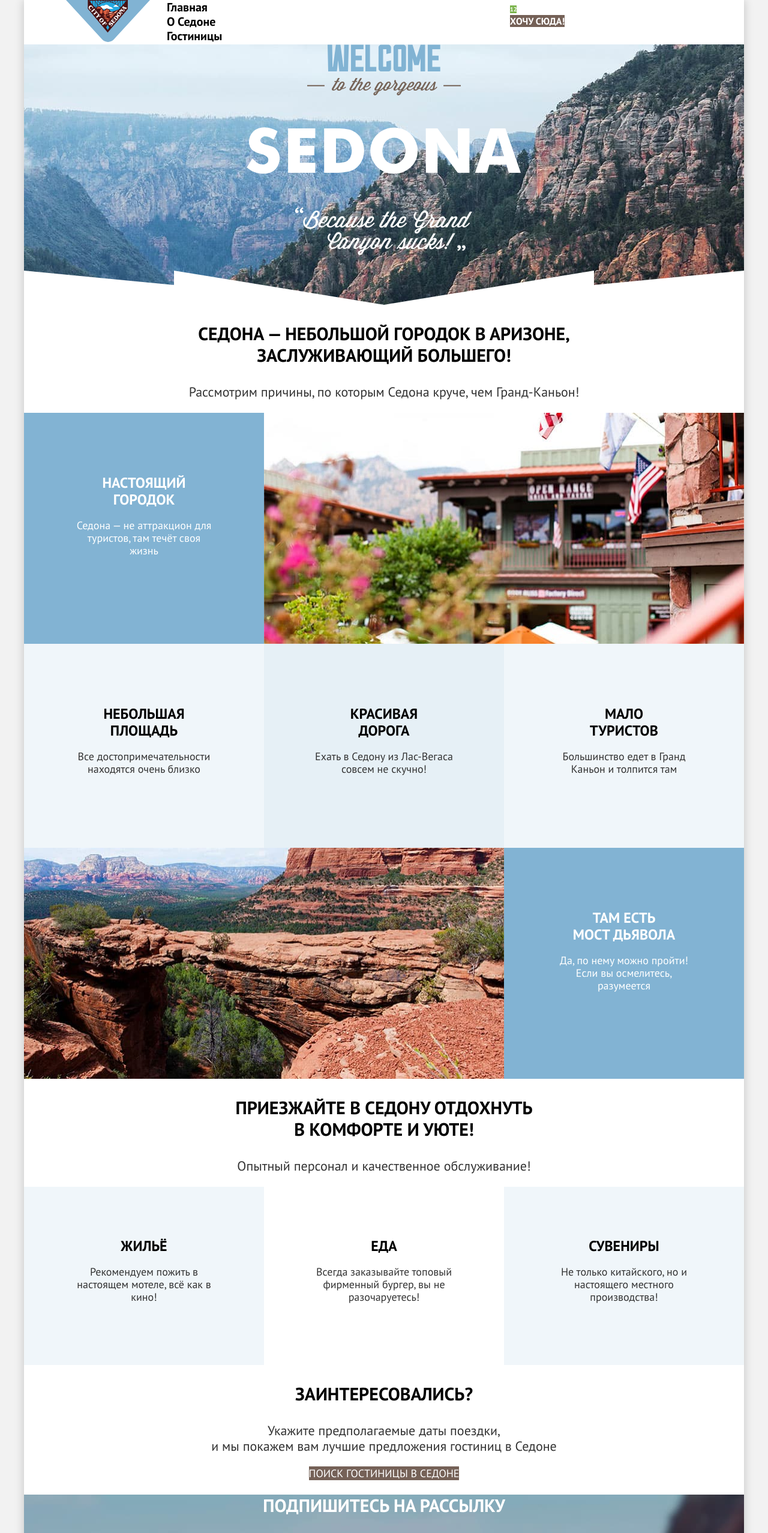
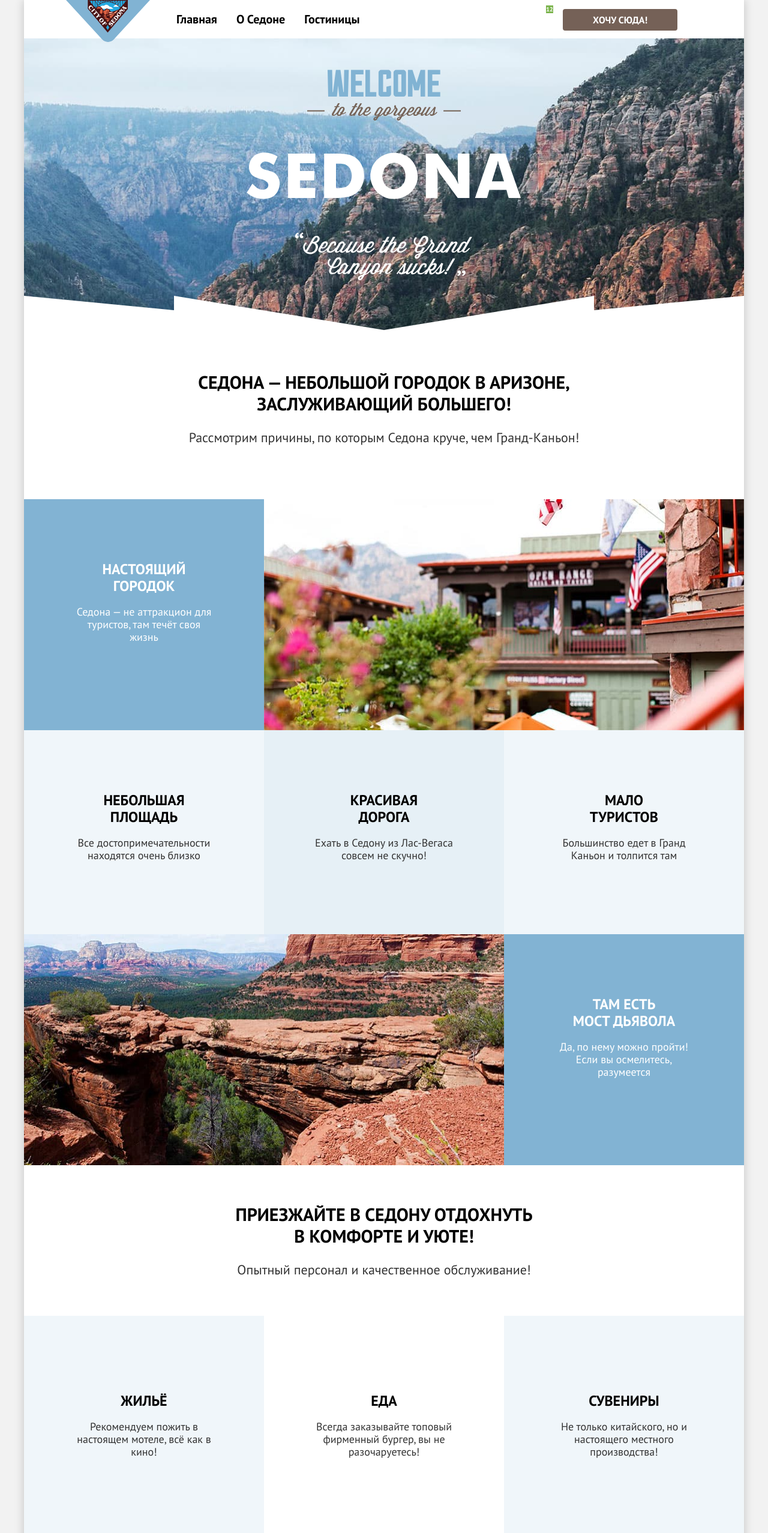
Before and after one commit to htmlacademy-htmlcss/846233-sedona-39, a plain HTML site: page index.html in a window 1280 px wide. Shown: the top 2555 px of the page at 60% size. Drawn offline with Linux system fonts and the light colour scheme.

```diff
--- a/index.html
+++ b/index.html
@@ -52,7 +52,8 @@
       <section class="advantages" data-test="advantages">
         <h2 class="visually-hidden">Преимущества Седоны</h2>
         <p class="section-title">Седона — небольшой городок в Аризоне,<br> заслуживающий большего!</p>
-        <p class="section-description">Рассмотрим причины, по которым Седона круче, чем Гранд-Каньон!</p>
+        <p class="section-description advantages-section-description">Рассмотрим причины, по которым Седона круче, чем
+          Гранд-Каньон!</p>
         <ul class="advantages-list">
           <li class="advantages-item advantages-item--accent">
             <div class="advantages-item-wrapper">
@@ -89,7 +90,7 @@
 
         <h2 class="visually-hidden">Популярное в городе</h2>
         <p class="section-title">Приезжайте в Седону отдохнуть<br> в комфорте и уюте!</p>
-        <p class="section-description">Опытный персонал и качественное обслуживание!</p>
+        <p class="section-description popular-section-description">Опытный персонал и качественное обслуживание!</p>
 
         <ul class="advantages-list popular-advantages-list">
           <li class="popular-advantages-item">
@@ -109,7 +110,8 @@
       <section class="search" data-test="search">
         <h2 class="visually-hidden">Поиск гостиницы</h2>
         <p class="section-title">Заинтересовались?</p>
-        <p class="section-description">Укажите предполагаемые даты поездки,<br> и мы покажем вам лучшие предложения
+        <p class="section-description search-section-description">Укажите предполагаемые даты поездки,<br> и мы покажем
+          вам лучшие предложения
           гостиниц
           в Седоне</p>
         <a class="search-btn btn" href="#">Поиск гостиницы в Седоне</a>
--- a/styles/style.css
+++ b/styles/style.css
@@ -57,6 +57,7 @@
 .page-header {
   color: #000000;
   background-color: #ffffff;
+  margin-bottom: 0;
 }
 
 .navigation {
@@ -68,13 +69,17 @@
 .logo {
   display: block;
   margin-right: 28px;
+  position: absolute;
 }
 
 .navigation-list {
   margin: 0;
   padding: 0;
   width: 465px;
-  list-style: none;
+  list-style-type: none;
+  display: flex;
+  flex-wrap: wrap;
+  margin-left: 168px;
 }
 
 .navigation-link {
@@ -85,11 +90,26 @@
   color: #000000;
   text-decoration: none;
   text-align: center;
+  padding: 20px 16px;
+  display: block;
 }
 
 .navigation-user {
   width: 320px;
+  margin: 0;
   margin-left: auto;
+  padding: 0;
+}
+
+.navigation-user .navigation-link {
+  min-width: 44px;
+  min-height: 64px;
+  padding: 0;
+  display: block;
+}
+
+.navigation-user .navigation-item {
+  align-self: center;
 }
 
 .navigation-link-counter {
@@ -107,6 +127,8 @@
   text-align: center;
   text-decoration: none;
   font-family: inherit;
+  padding: 8px 50px;
+  border-radius: 4px;
 }
 
 .navigation-btn {
@@ -130,12 +152,14 @@
   background-size: 100% auto, cover;
   background-repeat: no-repeat;
   background-position: left bottom, left top;
+  margin-bottom: 69px;
 }
 
 .promo-img {
   display: block;
   margin: 0 auto;
   padding-bottom: 82px;
+  padding-top: 52px;
 }
 
 /*Advantages*/
@@ -147,18 +171,30 @@
   color: #000000;
   text-transform: uppercase;
   text-align: center;
+  margin: 0;
+  margin-bottom: 20px;
 }
 
 .section-description {
   text-align: center;
   font-size: 22px;
   line-height: 26px;
+  margin: 0;
+}
+
+.advantages .section-title {
+  margin-bottom: 25px;
+}
+
+.advantages-section-description {
+  margin-bottom: 90px;
 }
 
 .advantages-list {
   text-align: center;
-  list-style: none;
+  list-style-type: none;
   margin: 0;
+  margin-bottom: 64px;
   padding: 0;
   display: flex;
   flex-wrap: wrap;
@@ -213,13 +249,18 @@
   background-color: rgba(131, 179, 211, 0.12);
 }
 
+.popular-section-description {
+  margin-bottom: 64px;
+}
+
 .popular-advantages-list {
   width: 1200px;
+  margin-bottom: 96px;
 }
 
 .popular-advantages-item {
   width: 400px;
-  padding: 85px;
+  padding: 128px 85px;
   box-sizing: border-box;
 }
 
@@ -233,8 +274,12 @@
   width: 592px;
   margin: 0 auto;
   text-align: center;
+  padding-bottom: 96px;
 }
 
+.search-section-description {
+  margin-bottom: 54px;
+}
 
 
 /*Subscription*/
@@ -246,6 +291,8 @@
 .subscription-wrapper {
   width: 684px;
   margin: 0 auto;
+  padding-top: 96px;
+  padding-bottom: 104px;
 }
 
 .subscription .section-description {
@@ -260,19 +307,26 @@
 
 .subscription-input {
   width: 452px;
+  padding: 12px 20px;
+  background-color: #F2F2F2;
+  border: none;
+  border-radius: 4px 0px 0px 4px;
 }
 
 .subscription-input::placeholder {
+  font-family: "PT Sans";
   font-size: 18px;
   line-height: 24px;
   color: #000000;
   opacity: 0.6;
-  background-color: #F2F2F2;
+  vertical-align: baseline;
 }
 
 .subscription-btn {
   background-color: #82B3D3;
   width: 232px;
+  border: none;
+  border-radius: 0px 4px 4px 0px;
 }
 
 
@@ -283,6 +337,8 @@
   margin: 0 auto;
   display: flex;
   justify-content: space-between;
+  padding-top: 40px;
+  padding-bottom: 30px;
 
 }
 
@@ -291,10 +347,16 @@
 }
 
 .social-list {
-  list-style: none;
+  list-style-type: none;
   width: 142px;
   margin: 0;
   padding: 0;
+  flex-wrap: wrap;
+}
+
+.social-link {
+  min-width: 47px;
+  min-height: 40px;
 }
 
 .page-footer a {
@@ -335,7 +397,7 @@
 }
 
 .breadcrumbs {
-  list-style: none;
+  list-style-type: none;
 }
 
 .breadcrumbs-link {
@@ -366,7 +428,7 @@
 }
 
 .filter-list {
-  list-style: none;
+  list-style-type: none;
   color: #ffffff;
   font-size: 18px;
   line-height: 23px;
@@ -413,12 +475,12 @@
 }
 
 .catalog-view {
-  list-style: none;
+  list-style-type: none;
   margin-left: 70px;
 }
 
 .catalog-list {
-  list-style: none;
+  list-style-type: none;
 }
 
 /*Card*/
@@ -450,7 +512,7 @@
 /*Pagination*/
 
 .pagination {
-  list-style: none;
+  list-style-type: none;
 }
 
 .pagination-link {
```
Also changed, not shown: catalog.html (+3 -5 lines).
